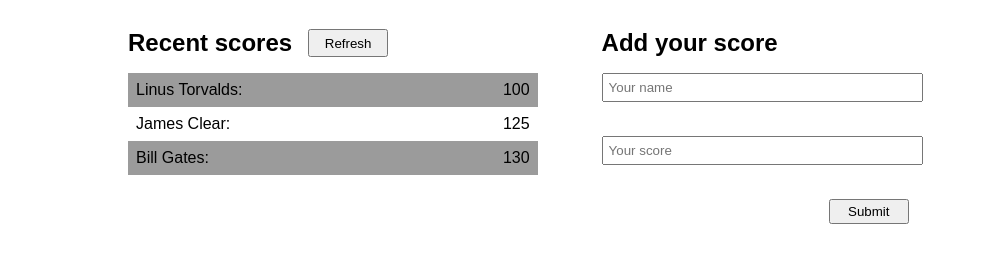
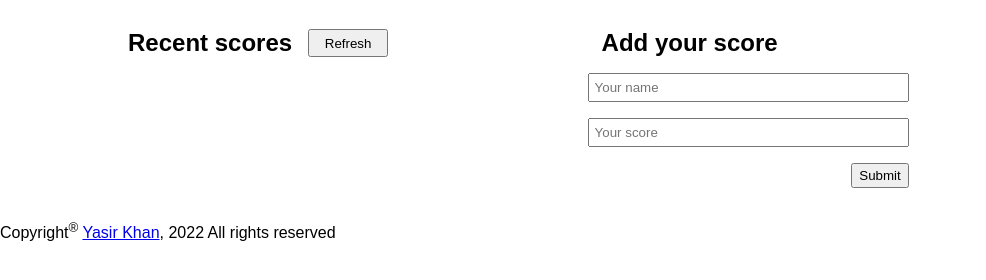
Before and after one commit to myaserkhan/Leaderboard-API, a website built with webpack: page dist/index.html in a window 1280 px wide. Shown: the part 72-352 px from the top of the page, without its empty margins (0-986 px from the left). Built offline with nearby package versions, Linux system fonts and the light colour scheme.

Commit message:
Build the project using webpack

```diff
--- a/dist/index.html
+++ b/dist/index.html
@@ -16,24 +16,11 @@
           <h2>Recent scores</h2>
           <button class="btn-refresh" type="button">Refresh</button>
         </div>
-        <div class="results">
-          <div class="result">
-            <span class="name">Linus Torvalds: </span>
-            <span class="score">100</span>
-          </div>
-          <div class="result">
-            <span class="name">James Clear: </span>
-            <span class="score">125</span>
-          </div>
-          <div class="result">
-            <span class="name">Bill Gates: </span>
-            <span class="score">130</span>
-          </div>
-        </div>
+        <div class="results"></div>
       </section>
       <aside>
         <h2>Add your score</h2>
-        <form action="#">
+        <form id="data-submit">
           <label for="name"></label>
           <input
             class="your-name"
@@ -41,7 +28,8 @@
             id="name"
             name="name"
             placeholder="Your name"
-          /><br /><br />
+            maxlength="18"
+          />
           <label for="score"></label>
           <input
             class="your-score"
@@ -49,10 +37,25 @@
             id="score"
             name="score"
             placeholder="Your score"
-          /><br /><br />
-          <input class="btn-submit" type="submit" value="Submit" />
+            maxlength="999"
+          />
+          <button
+            class="btn-submit"
+            type="submit"
+            value="Submit"
+            title="Submit"
+          >
+            Submit
+          </button>
         </form>
       </aside>
     </main>
+    <footer>
+      <p>
+        Copyright<sup>&reg;</sup>
+        <a class="author" href="https://github.com/MYaserKhan">Yasir Khan</a>,
+        2022 All rights reserved
+      </p>
+    </footer>
   </body>
 </html>
```
Also changed, not shown: dist/main.bundle.js (+32 -2 lines).
